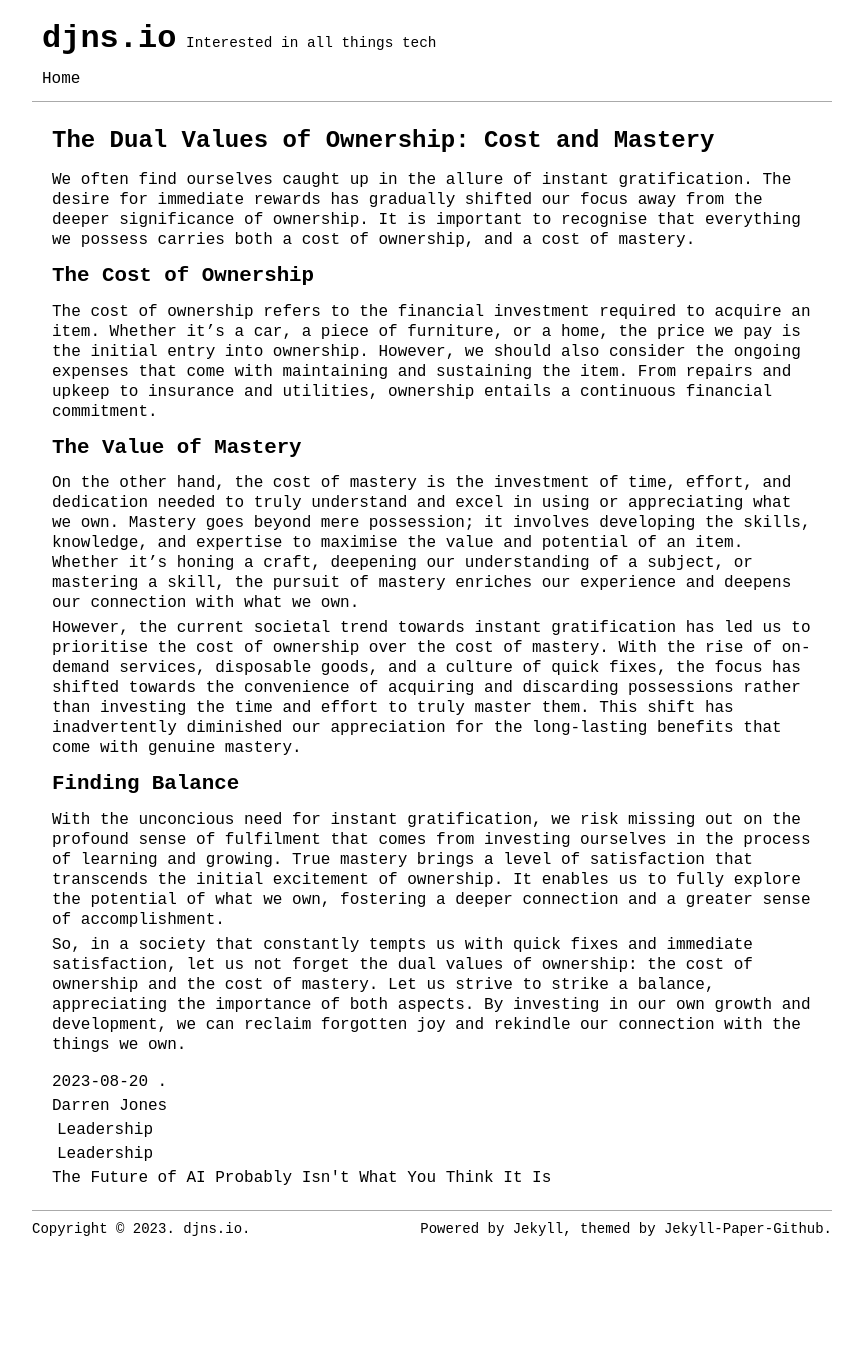
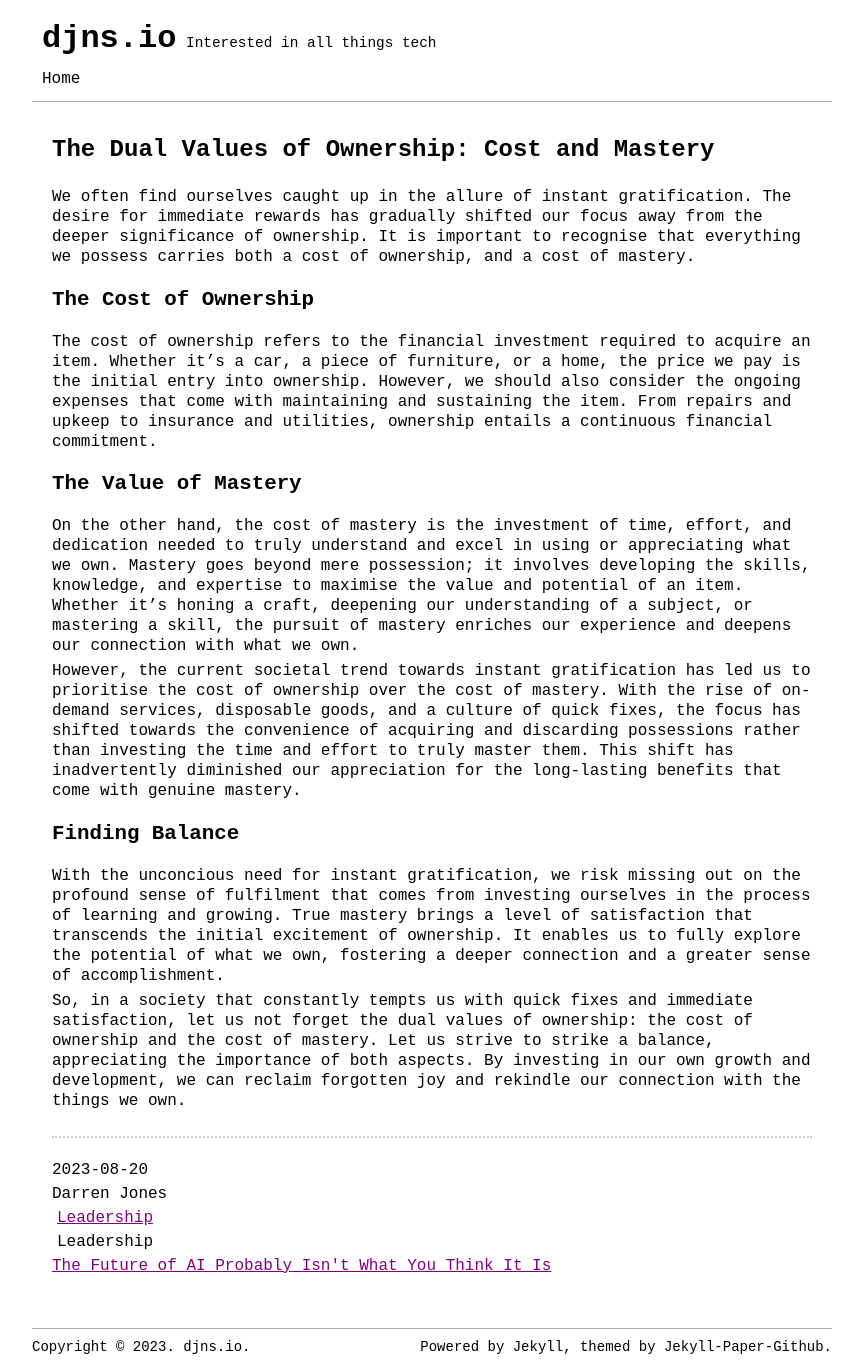
Before and after one commit to dazjones/dazjones.github.io, a Jekyll site: the page built from _posts/2023-08-21-the-dual-values-of-ownership.md, in a window 1280 px wide. Shown: the whole page, without its empty margins (208-1068 px from the left). Built offline with Jekyll 4.4.1, drawn with Linux system fonts in a browser that asks for light colours; before the commit the page ends 1247 px from its top, so only the background shows below that.

Commit message:
style updates

```diff
--- a/_layouts/post.html
+++ b/_layouts/post.html
@@ -23,7 +23,6 @@ layout: default
         {{ site.data.lang[site.language].post_update_date}}
         {{ page.last_modified_at | date: '%Y-%m-%d' }}
       {% endif %}
-      .
     </div>
     {% if site.name %}
     <div class="post-author">
--- a/_sass/mobile.scss
+++ b/_sass/mobile.scss
@@ -17,4 +17,7 @@
   .footer-copyright .float-right {
     float: none;
   }
+  body {
+    padding: 20px;
+  }
 }
--- a/_sass/page.scss
+++ b/_sass/page.scss
@@ -5,7 +5,7 @@
 }
 
 h1, h2 {
-  line-height: 2em;
+  margin: 1em 0;
 }
 
 .page-author {
--- a/_sass/post.scss
+++ b/_sass/post.scss
@@ -20,10 +20,18 @@
 
 .post-info {
   line-height: 24px;
-  margin: 10px 0;
+  margin: 20px 0;
+  padding: 20px 0;
+  border-top: 2px dotted #ccc;
 }
 
 .post-category,
 .post-tag {
   margin: 0 5px;
 }
+
+.container-post a,
+.page-content a {
+  color: purple;
+  text-decoration: underline;
+}
```
